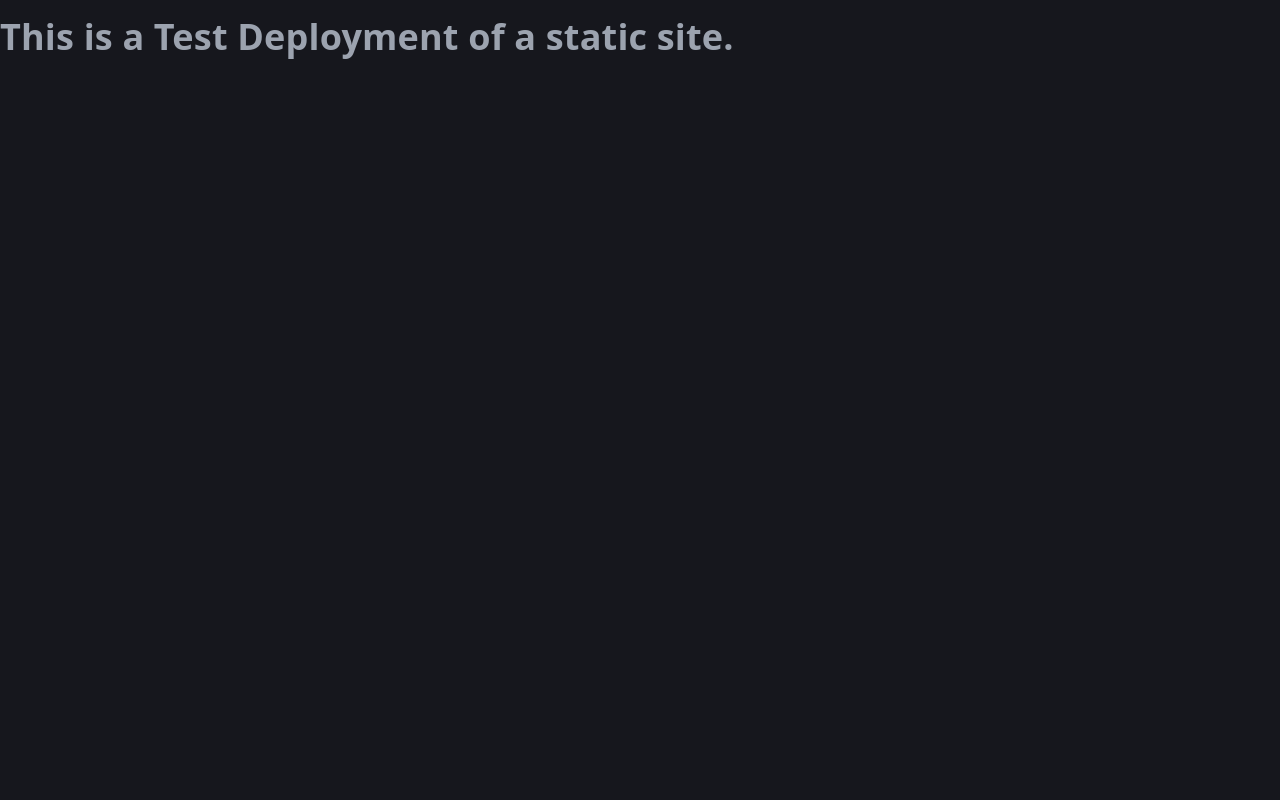
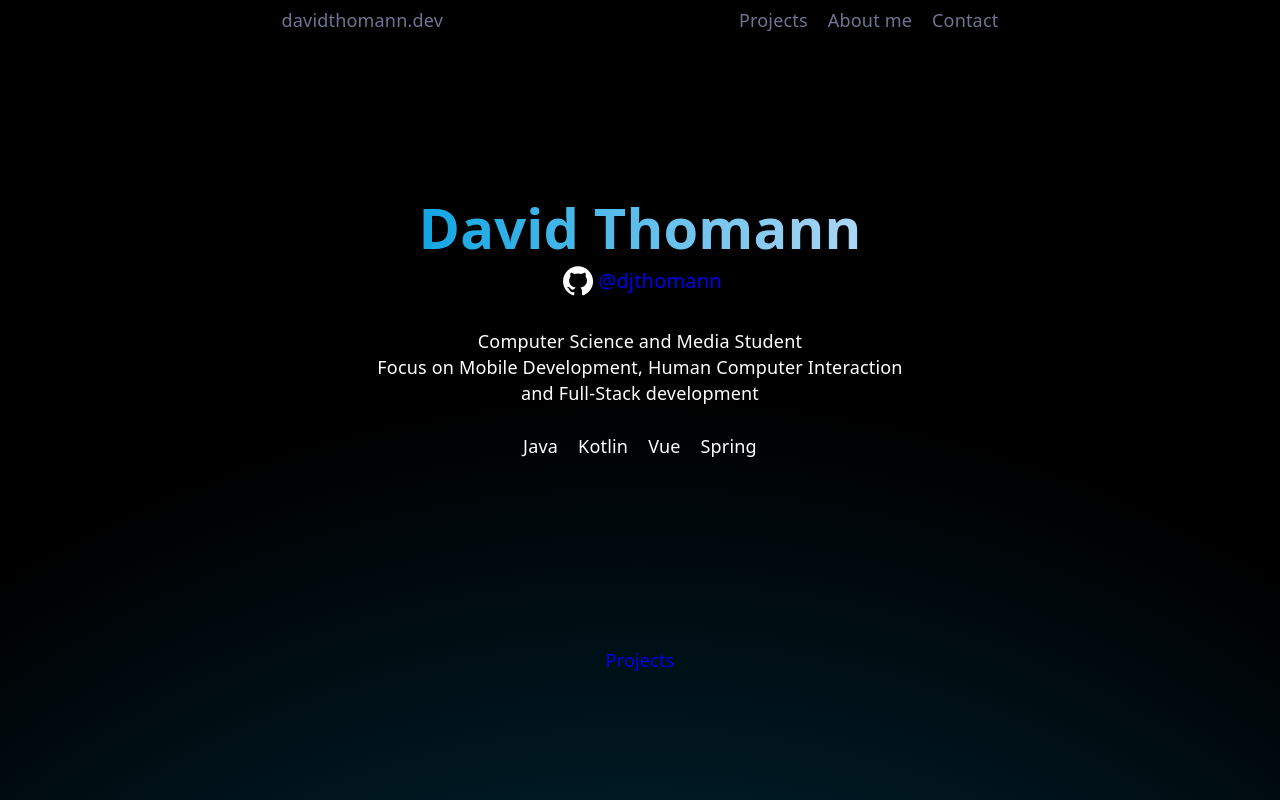
Before and after one commit to djthomann/portfolio, a Vue app: page / in a window 1280 px wide. Shown: the top 800 px of the page. Built offline with nearby package versions, Linux system fonts and the light colour scheme.

Commit message:
Started work on new portfolio

```diff
--- a/index.html
+++ b/index.html
@@ -4,7 +4,7 @@
     <meta charset="UTF-8" />
     <!--<link rel="icon" type="image/svg+xml" href="/favicon.svg" />-->
     <meta name="viewport" content="width=device-width, initial-scale=1.0" />
-    <title>portfolio</title>
+    <title>David Thomann</title>
   </head>
   <body>
     <div id="app"></div>
--- a/src/App.vue
+++ b/src/App.vue
@@ -1,7 +1,15 @@
 <script setup lang="ts">
-import HelloWorld from './components/HelloWorld.vue'
+import About from './components/About.vue';
+import Contact from './components/Contact.vue';
+import Header from './components/Header.vue';
+import Profile from './components/Profile.vue';
+import Projects from './components/Projects.vue';
 </script>
 
 <template>
-  <HelloWorld />
+  <Header></Header>
+  <Profile />
+  <Projects />
+  <About />
+  <Contact />
 </template>
--- /dev/null
+++ b/src/components/About.vue
@@ -0,0 +1,8 @@
+<template>
+    <section id="about" class="sec">
+        <h1>About</h1>
+    </section>
+</template>
+
+<style lang="css" scoped>
+</style>
--- /dev/null
+++ b/src/components/Contact.vue
@@ -0,0 +1,8 @@
+<template>
+    <section id="contact" class="sec">
+        <h1>Contact</h1>
+    </section>
+</template>
+
+<style lang="css" scoped>
+</style>
--- /dev/null
+++ b/src/components/Header.vue
@@ -0,0 +1,38 @@
+<template>
+    <div id="flexbox">
+        <section id="name">davidthomann.dev</section>
+        <section id="links">
+            <a href="#projects">Projects</a>
+            <a href="#about">About me</a>
+            <a href="#contact">Contact</a>
+        </section>
+    </div>
+</template>
+
+<style lang="css" scoped>
+    #flexbox {
+        width: 100%;
+        height: 5vh;
+        display: flex;
+        align-items: center;
+        justify-content: space-between;
+
+
+    }
+
+    a {
+        color: rgb(112, 115, 145);
+    }
+
+    #links {
+        display: flex;
+        align-items: center;
+        gap: 20px;
+        margin-right: 10%;
+    }
+
+    #name {
+        margin-left: 10%;
+        color: rgb(112, 115, 145);
+    }
+</style>
--- a/src/components/HelloWorld.vue
+++ /dev/null
@@ -1,6 +0,0 @@
-<script setup lang="ts">
-</script>
-
-<template>
-  <h1>This is a Test Deployment of a static site.</h1>
-</template>
--- /dev/null
+++ b/src/components/Profile.vue
@@ -0,0 +1,104 @@
+<template>
+    <div id="flexbox">
+        <div id="profile">
+            <div id="name">
+                David Thomann
+            </div>
+            <div id="github"><img id="github-icon" src="/github.svg" alt="GitHub"><a href="https://github.com/djthomann">@djthomann</a></div>
+            <div id="bio">
+                Computer Science and Media Student<br>
+                Focus on Mobile Development, Human Computer Interaction and Full-Stack development
+            </div>
+            <ul id="skills">
+                <li>Java</li>
+                <li>Kotlin</li>
+                <li>Vue</li>
+                <li>Spring</li>
+            </ul>
+
+        </div>
+        <div id="further">
+                <a href="#projects">Projects</a>
+            </div>
+    </div>
+</template>
+
+<style lang="css" scoped>
+#flexbox {
+    width: 100%;
+    height: 95vh;
+    display: flex;
+    flex-direction: column;
+    align-items: center;
+    justify-content: center;
+}
+
+#profile {
+    width: 60%;
+    height: 60vh;
+    display: flex;
+    flex-direction: column;
+    align-content: center;
+    justify-content: flex-start;
+}
+
+#github {
+    display: flex;
+    align-items: center;
+    justify-content: center;
+    height: 5vh;
+    font-size: 2.5vh;
+}
+
+#github-icon {
+    height: 100%;
+}
+
+#name {
+    display: flex;
+    align-items: center;
+    justify-content: center;
+    text-align: center;
+    gap: 16px;
+
+    margin-top: 5%;
+
+    font-size: 42pt;
+    font-weight: bold;
+
+    line-height: 1.2;
+    background: linear-gradient(90deg, #00a1e1, #bcdbf6);
+
+    -webkit-background-clip: text;
+    -webkit-text-fill-color: transparent;
+}
+
+#bio {
+    margin-top: 5%;
+    display: flex;
+    align-items: center;
+    justify-content: center;
+    text-align: center;
+}
+
+#skills {
+    margin-top: 5%;
+    width: 100%;
+    padding: 0;
+    display: flex;
+    justify-content: center;
+    gap: 20px;
+    text-decoration: none;
+    display: flex;
+}
+
+#skills li {
+    display: block;
+}
+
+#further {
+    display: flex;
+    justify-content: center;
+}
+
+</style>
--- /dev/null
+++ b/src/components/Projects.vue
@@ -0,0 +1,8 @@
+<template>
+    <section id="projects" class="sec">
+        <h1>Projects</h1>
+    </section>
+</template>
+
+<style lang="css" scoped>
+</style>
--- a/src/style.css
+++ b/src/style.css
@@ -1,5 +1,5 @@
 :root {
-  --text: #9ca3af;
+  --text: white;
   --text-h: #f3f4f6;
   --bg: #16171d;
   --border: #2e303a;
@@ -29,10 +29,45 @@
   }
 }
 
+html {
+    scroll-behavior: smooth;
+}
+
 body {
   margin: 0;
 }
 
+a {
+  text-decoration: none;
+}
+
+a:visited {
+  color: white;
+}
+
+
+
 #app {
+  display: flex;
+  align-items: center;
+  flex-direction: column;
+  width: 70%;
+  padding: 0 15%;
+  background: radial-gradient(circle,rgb(0, 74, 104) 0%, rgba(0, 0, 0, 1) 70%);
+  background-size: 100% 100%;
+  background-position: 0 0%;
+}
 
+@media (max-width: 768px) {
+  #app {
+    width: 100%;
+    padding: 0;
+  }
 }
+
+
+
+.sec {
+  width: 100%;
+  height: 100vh;
+}
```
Also changed, not shown: public/github.svg (added).
